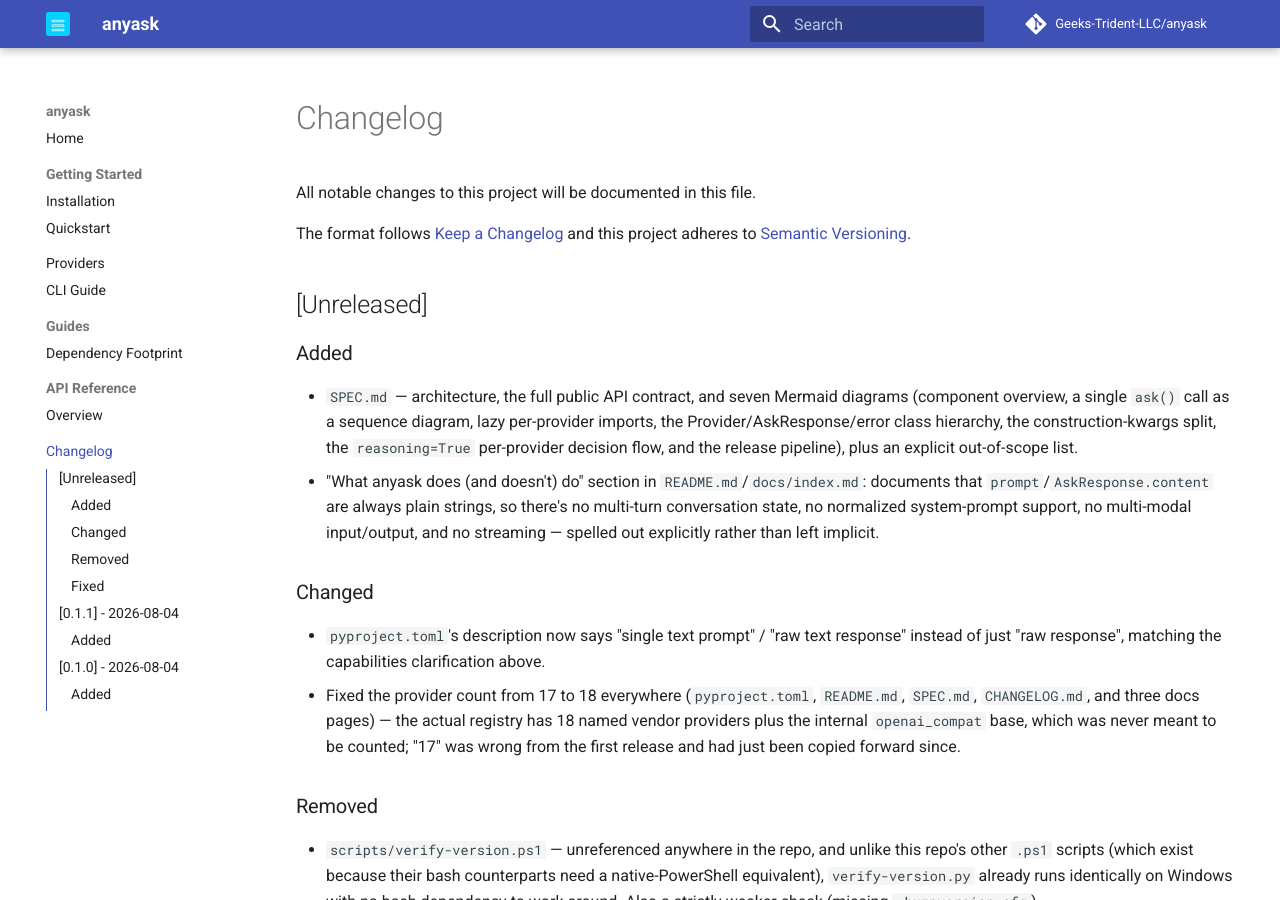
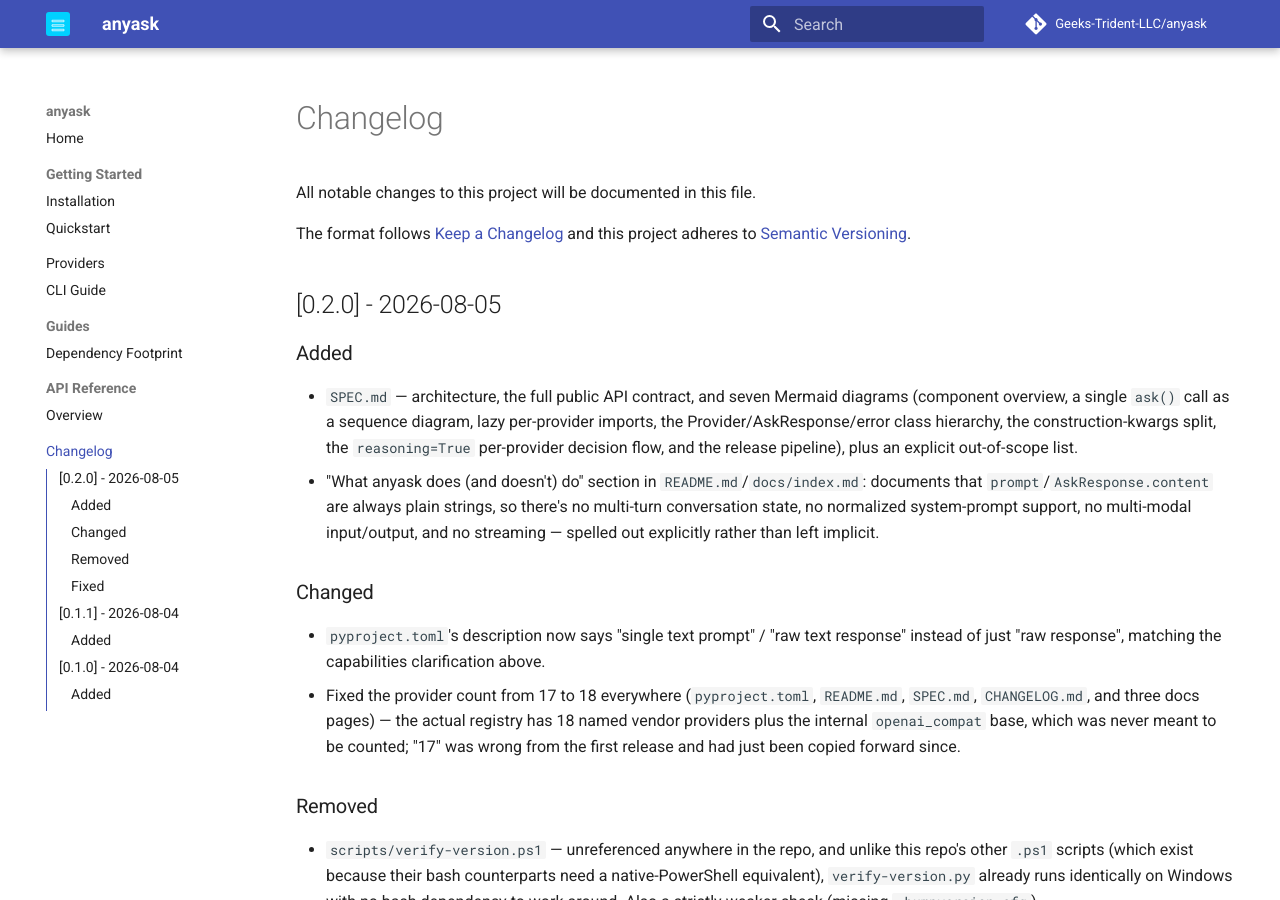
Before and after one commit to Geeks-Trident-LLC/anyask, an MkDocs documentation site: the page built from docs/changelog.md, in a window 1280 px wide and 900 px high. Built offline with MkDocs 1.6.1 and Material for MkDocs 9.7.7, drawn with Linux system fonts in a browser that asks for light colours; comment, search, counter and statistics services are not loaded.

Commit message:
docs: finalize CHANGELOG for v0.2.0 release

```diff
--- a/docs/changelog.md
+++ b/docs/changelog.md
@@ -5,7 +5,7 @@
 The format follows [Keep a Changelog](https://keepachangelog.com/en/1.0.0/)
 and this project adheres to [Semantic Versioning](https://semver.org/).
 
-## [Unreleased]
+## [0.2.0] - 2026-08-05
 
 ### Added
 - `SPEC.md` — architecture, the full public API contract, and seven Mermaid
```
Also changed, not shown: CHANGELOG.md (+1 -1 lines).
